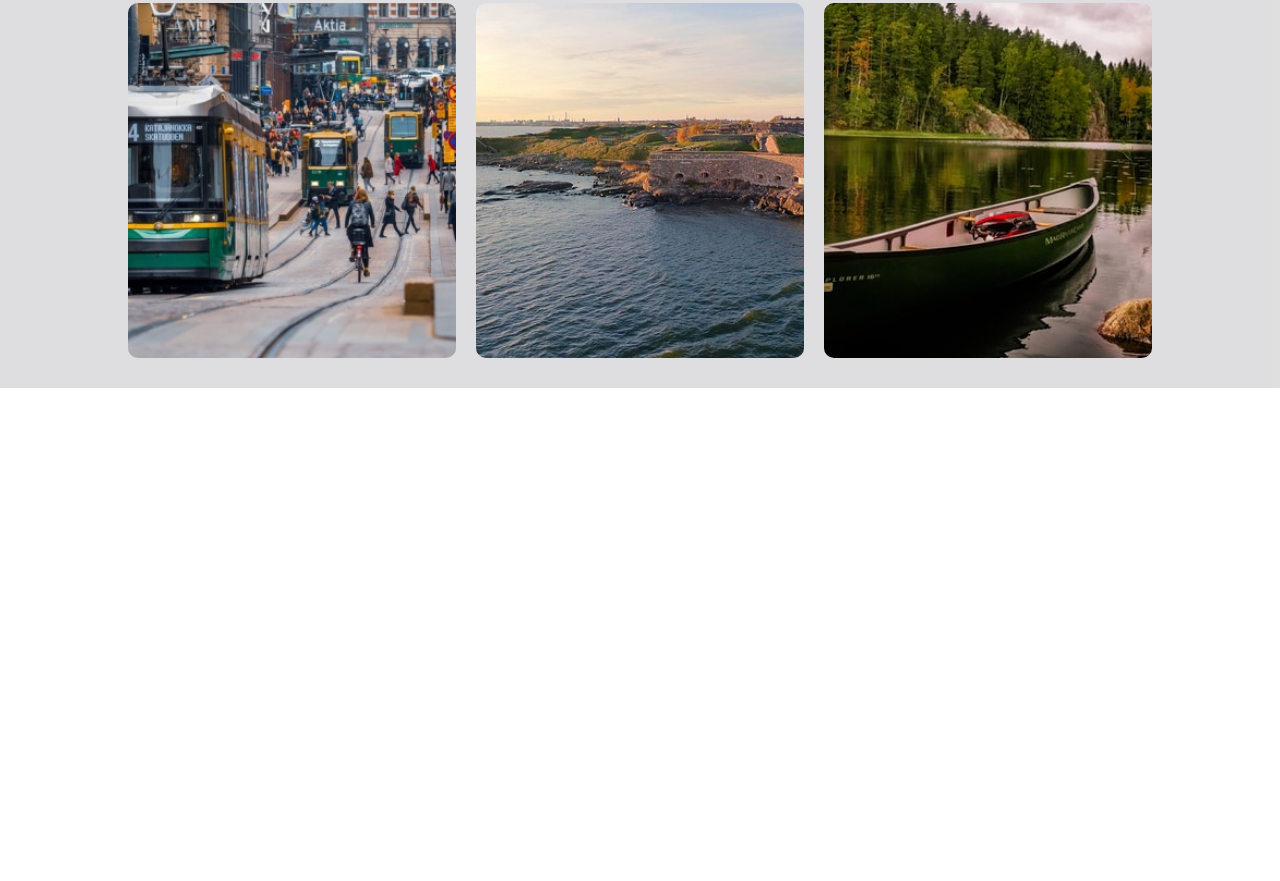
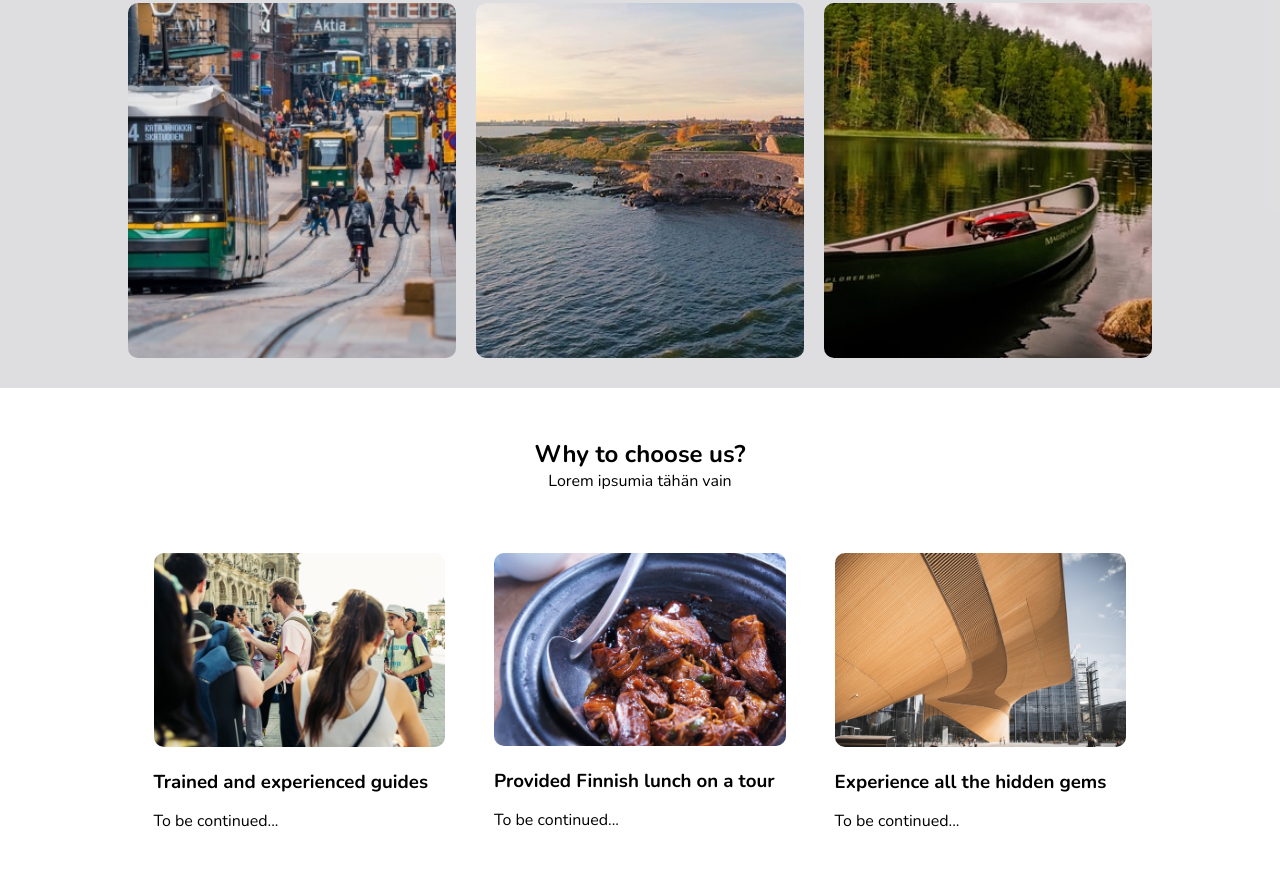
Before and after one commit to joona127/HelsinkiTours, a plain HTML site: page index.html in a window 1280 px wide. Shown: the part 1059-1940 px from the top of the page. Before the commit the page ends 1447 px from the top, so only its background shows below. Drawn offline with nearby package versions, Linux system fonts and the light colour scheme.

Commit message:
one section added more

```diff
--- a/index.html
+++ b/index.html
@@ -66,6 +66,30 @@
 
 
     </section>
+
+    <section class="why-us">
+        <h1>Why to choose us?</h1>
+        <p>Lorem ipsumia tähän vain</p>
+
+        <div class="row">
+            <div class="why-us-col">
+                <img src="images/guide.jpg">
+                <h3>Trained and experienced guides</h3>
+                <p>To be continued...</p>
+            </div>
+            <div class="why-us-col">
+                <img src="images/food.jpg">
+                <h3>Provided Finnish lunch on a tour</h3>
+                <p>To be continued...</p>
+            </div>
+            <div class="why-us-col">
+                <img src="images/hidden4.jpg">
+                <h3>Experience all the hidden gems</h3>
+                <p>To be continued...</p>
+            </div>
+        </div>
+
+    </section>
     <!---JavaScript-->
         <script>
             var navLinks = document.getElementById("navLinks");
--- a/styles.css
+++ b/styles.css
@@ -269,3 +269,34 @@ nav.fill ul li a {
         flex-direction: column;
     }
 }
+
+/*------ why to choose us- section -----*/
+
+.why-us{
+    width: 95%;
+    margin: auto;
+    text-align: center;
+    padding-top: 50px;
+}
+
+.why-us-col img{
+    width: 100%;
+    border-radius: 10px;
+}
+
+.why-us-col {
+    flex-basis: 30%;
+    border-radius: 10px;
+    margin-bottom: 5%;
+    text-align: left;
+}
+
+.why-us-col p{
+    padding: 0;
+}
+
+.why-us-col h3{
+    margin-top: 16px;
+    margin-bottom: 15px;
+    text-align: left;
+}
```
Also changed, not shown: images/food.jpg (added), images/guide.jpg (added), images/hidden.jpg (added), images/hidden2.jpg (added), images/hidden3.jpg (added), images/hidden4.jpg (added).
